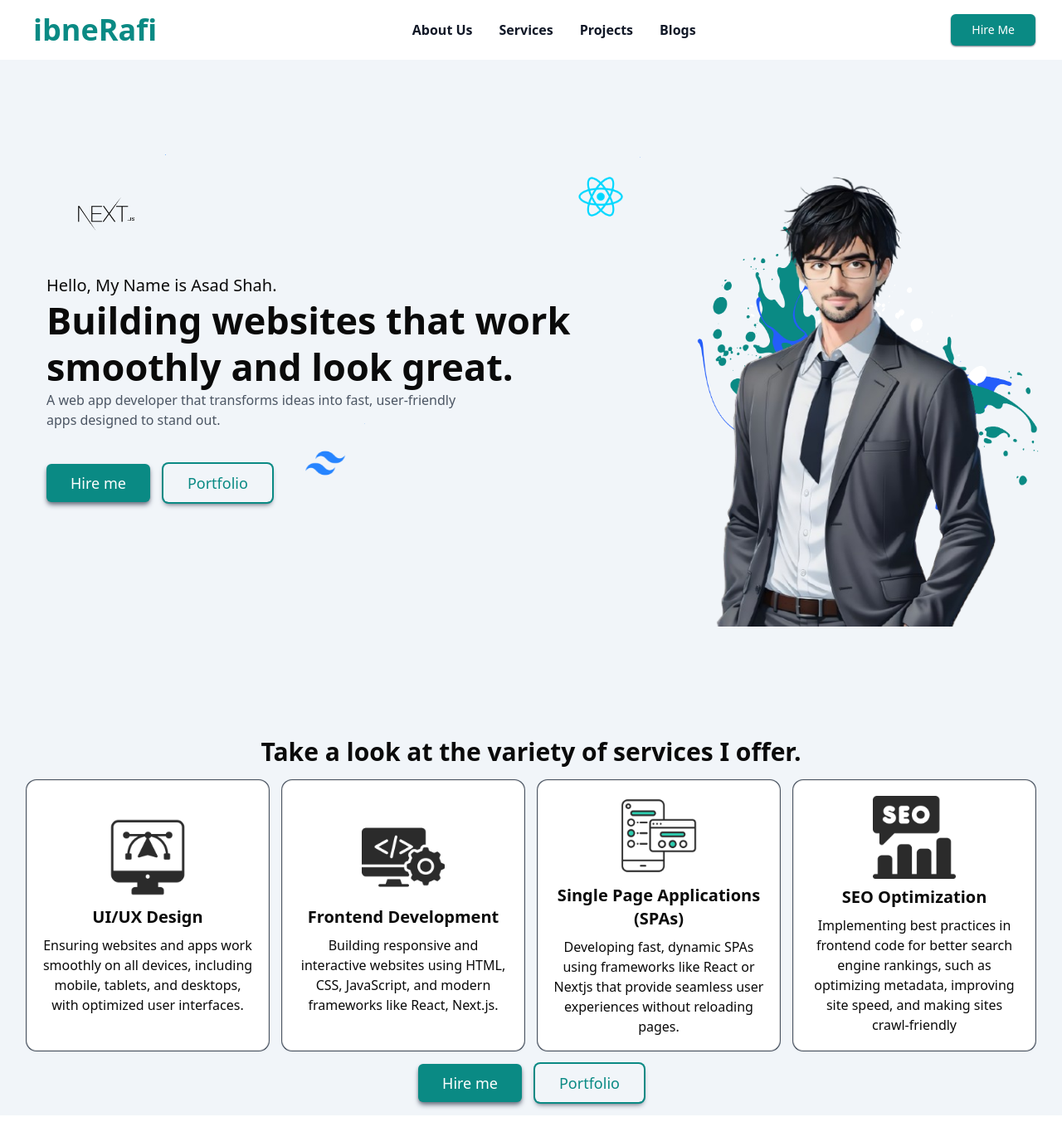
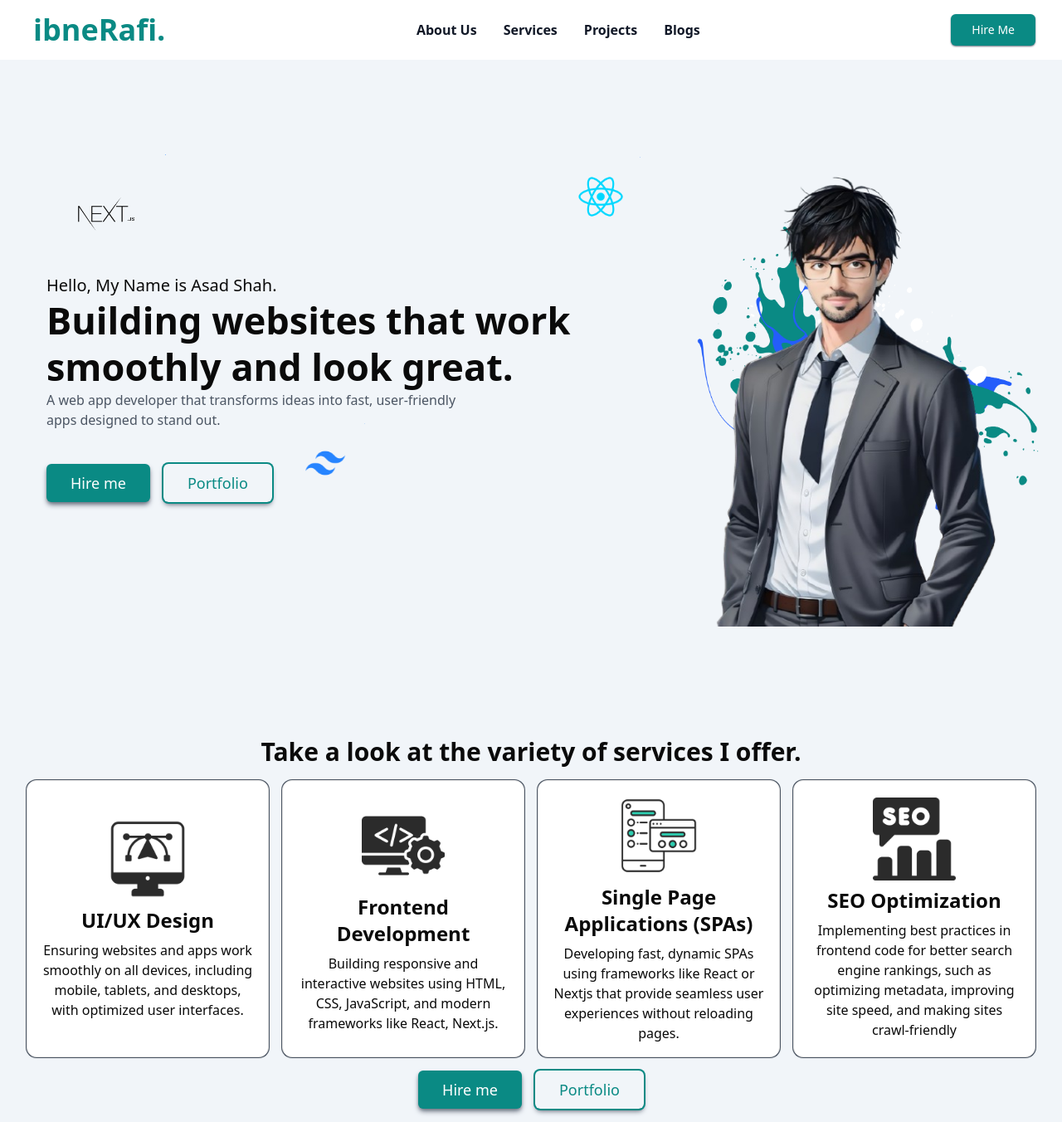
Before and after one commit to iamasadshah/my-portfolio, a Next.js app: page / in a window 1280 px wide. Shown: the whole page at 83% size. Built offline with nearby package versions, Linux system fonts and the light colour scheme.

Commit message:
service page completed

```diff
--- a/src/app/components/Hero.tsx
+++ b/src/app/components/Hero.tsx
@@ -25,9 +25,11 @@ const Hero = () => {
         />
 
         {/* Background Image */}
-        <img
+        <Image
           src="/background.png"
           alt="Background-Image"
+          width={1000}
+          height={1000}
           className="absolute z-0 object-contain w-[250px] h-[250px] sm:w-[350px] sm:h-[350px] md:w-[450px] md:h-[450px] lg:w-full lg:h-full"
         />
       </div>
--- a/src/app/components/Navbar.tsx
+++ b/src/app/components/Navbar.tsx
@@ -1,7 +1,7 @@
 "use client";
 import React, { useState } from "react";
 import Link from "next/link";
-import { FiMenu, FiX } from "react-icons/fi";
+import { FiX } from "react-icons/fi";
 import { RiMenu3Fill } from "react-icons/ri";
 
 const Navbar = () => {
@@ -17,7 +17,7 @@ const Navbar = () => {
             <Link href="/">
               <div className="flex items-center cursor-pointer">
                 <span className="ml-2 text-4xl font-bold text-primary1">
-                  ibneRafi
+                  ibneRafi.
                 </span>
               </div>
             </Link>
--- a/src/app/globals.css
+++ b/src/app/globals.css
@@ -82,7 +82,7 @@ html::-webkit-scrollbar {
     @apply flex flex-col justify-center items-center py-4 space-y-2 px-4 text-center ring-1 ring-gray-600 hover:shadow-lg hover:shadow-black;
   }
   .service-heading {
-    @apply text-xl font-bold;
+    @apply text-xl font-bold lg:text-2xl;
   }
   .service-image {
     @apply animate-pulse;
```
